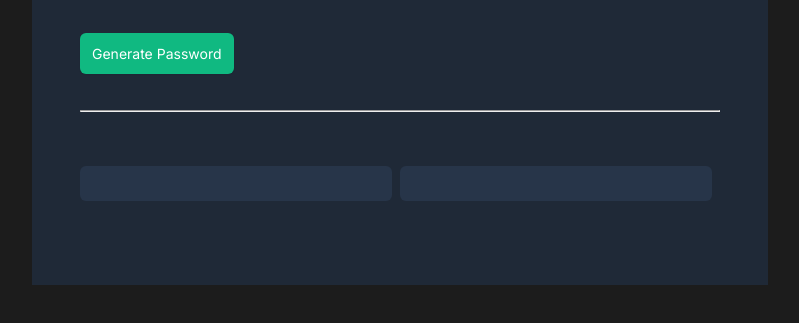
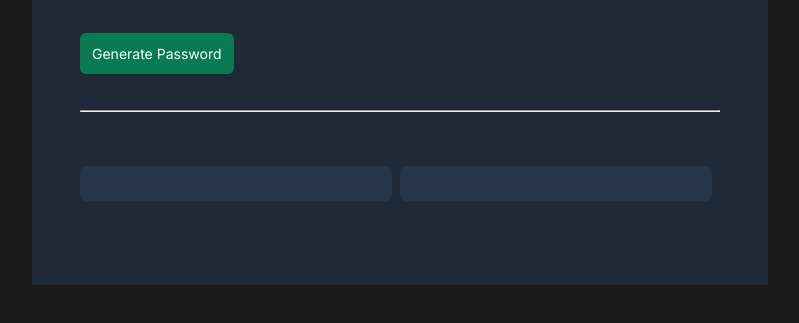
Before and after one commit to moshoodabdullahi/password-generator, a website: page index.html in a window 1280 px wide. Shown: the part 259-582 px from the top of the page, without its empty margins (240-1039 px from the left). Drawn offline with Linux system fonts and the light colour scheme.

Commit message:
fix: Fix color contrast error in accessibility

```diff
--- a/css/index.css
+++ b/css/index.css
@@ -52,7 +52,7 @@ body {
 .btn {
   padding: 12px;
   border-radius: 6px;
-  background: #10b981;
+  background: #087a54;
   color: #fff;
   font-family: Inter, sans-serif;
   border: none;
```
